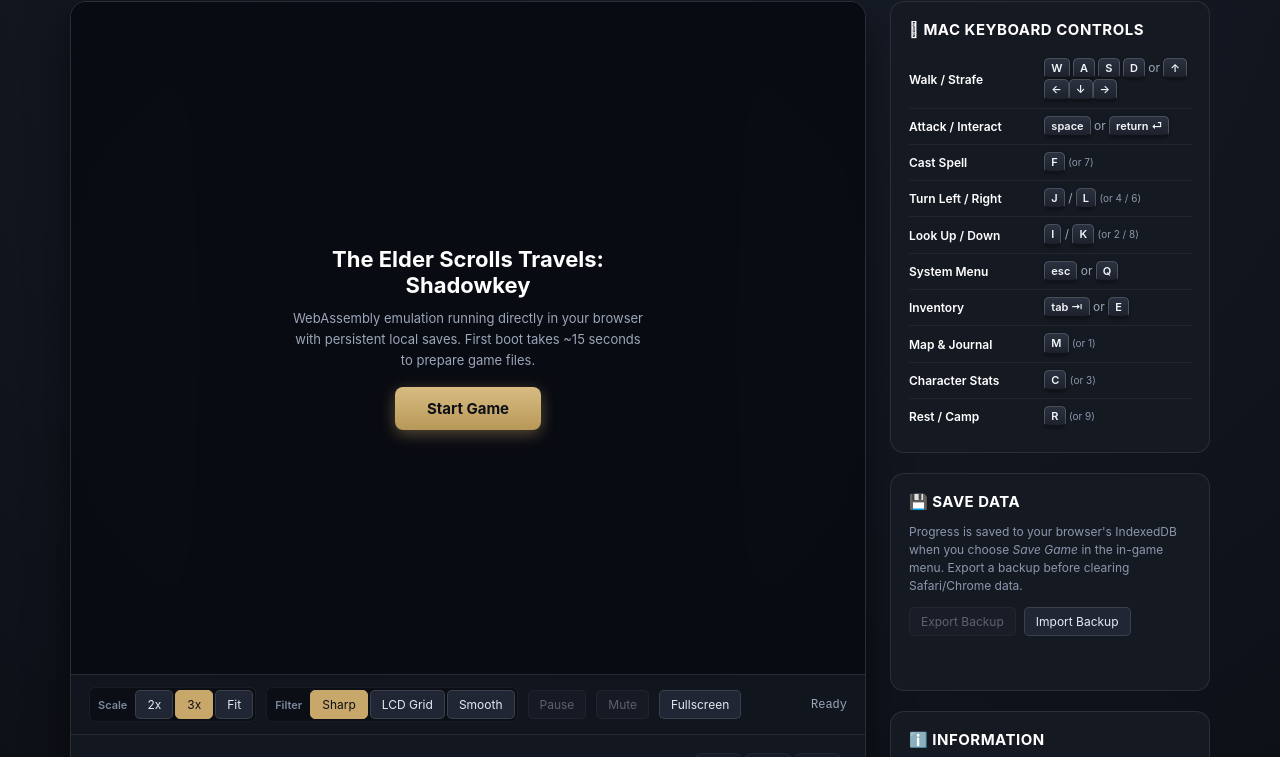
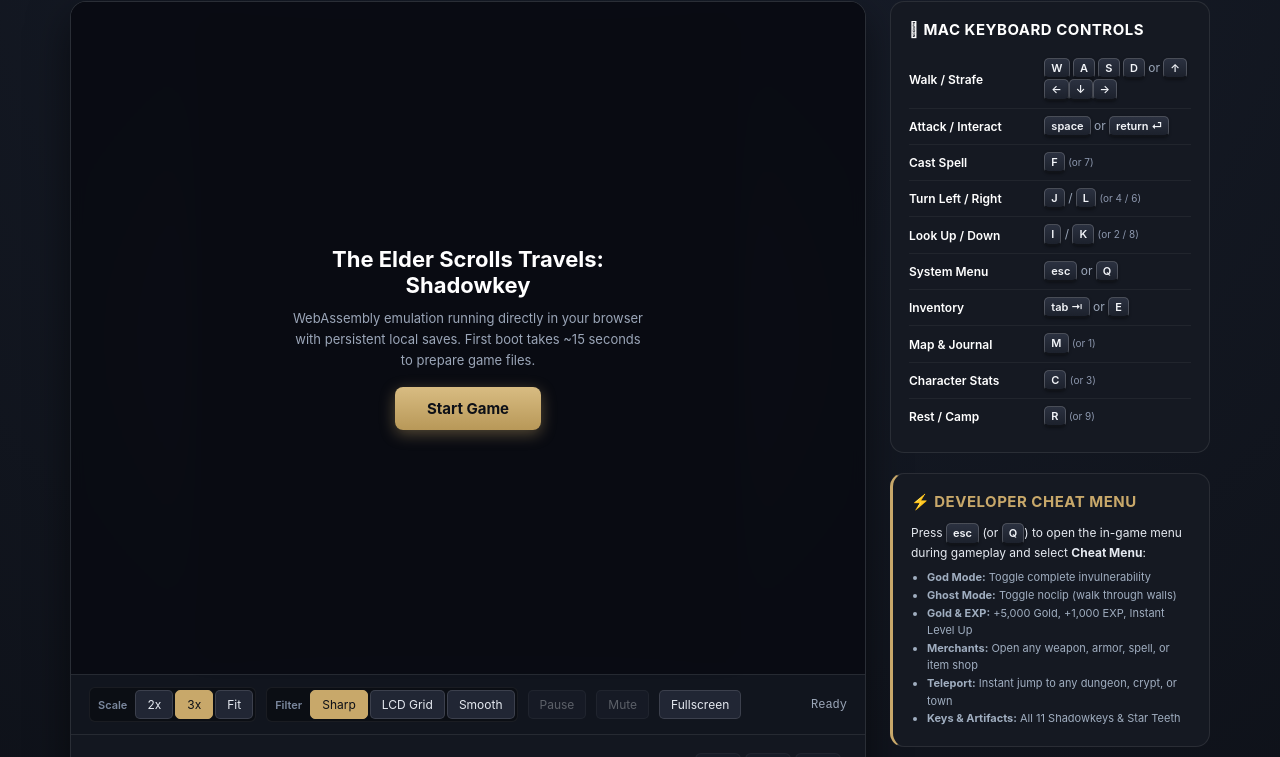
Before and after one commit to analogbits/shadowkey, a plain HTML site: page index.html in a window 1280 px wide. Shown: the part 164-921 px from the top of the page. Drawn offline with Linux system fonts and the light colour scheme.

Commit message:
Enable in-game developer Cheat Menu: God mode, Ghost mode, Gold, EXP, stores, and teleport

```diff
--- a/index.html
+++ b/index.html
@@ -188,6 +188,22 @@
           </table>
         </div>
 
+        <!-- Cheat Menu Guide -->
+        <div class="card" style="border-left: 3px solid var(--gold);">
+          <h2 style="color:var(--gold);">⚡ Developer Cheat Menu</h2>
+          <p style="font-size:12px;margin:0 0 8px 0;line-height:1.4;">
+            Press <kbd>esc</kbd> (or <kbd>Q</kbd>) to open the in-game menu during gameplay and select <strong>Cheat Menu</strong>:
+          </p>
+          <ul style="font-size:11px;margin:0;padding-left:16px;color:#a0aec0;line-height:1.6;">
+            <li><strong>God Mode:</strong> Toggle complete invulnerability</li>
+            <li><strong>Ghost Mode:</strong> Toggle noclip (walk through walls)</li>
+            <li><strong>Gold & EXP:</strong> +5,000 Gold, +1,000 EXP, Instant Level Up</li>
+            <li><strong>Merchants:</strong> Open any weapon, armor, spell, or item shop</li>
+            <li><strong>Teleport:</strong> Instant jump to any dungeon, crypt, or town</li>
+            <li><strong>Keys & Artifacts:</strong> All 11 Shadowkeys & Star Teeth</li>
+          </ul>
+        </div>
+
         <!-- Save Management -->
         <div class="card save-tools-block">
           <h2>💾 Save Data</h2>
```
Also changed, not shown: 2 other files.
